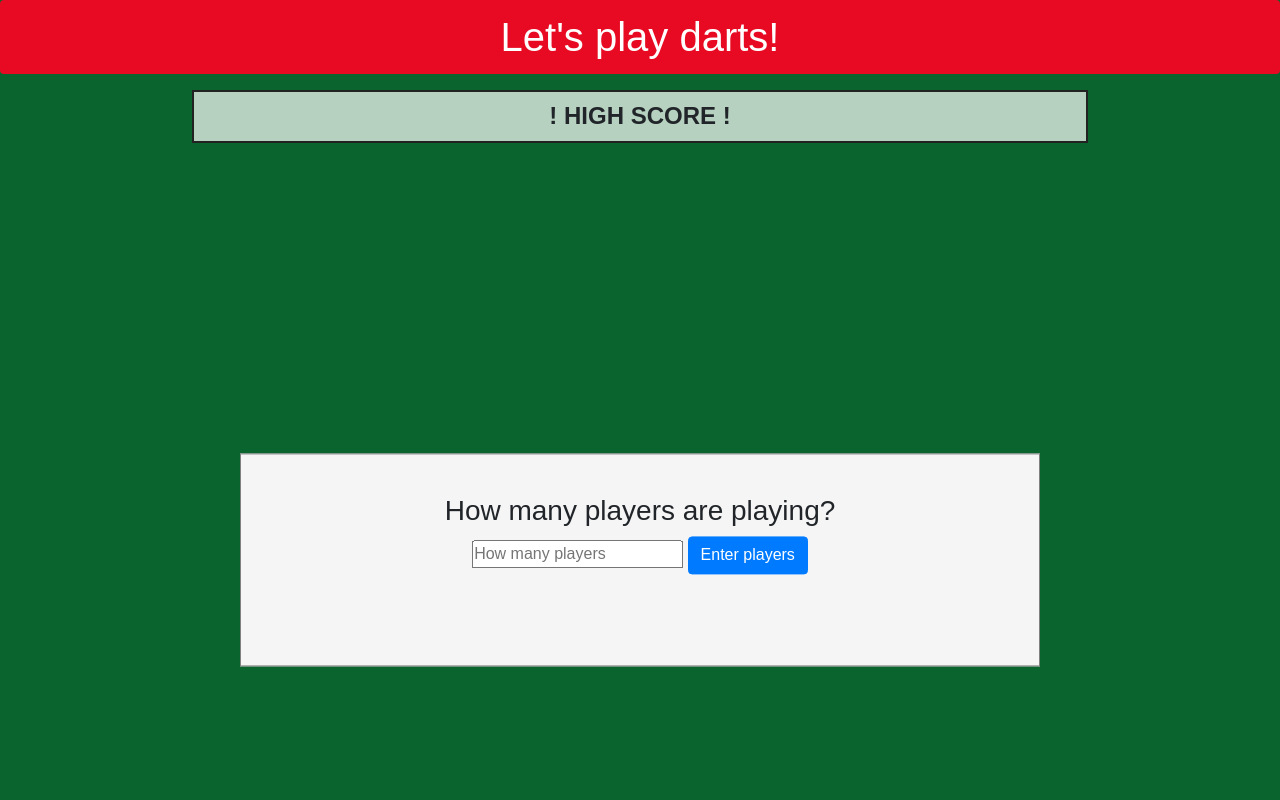
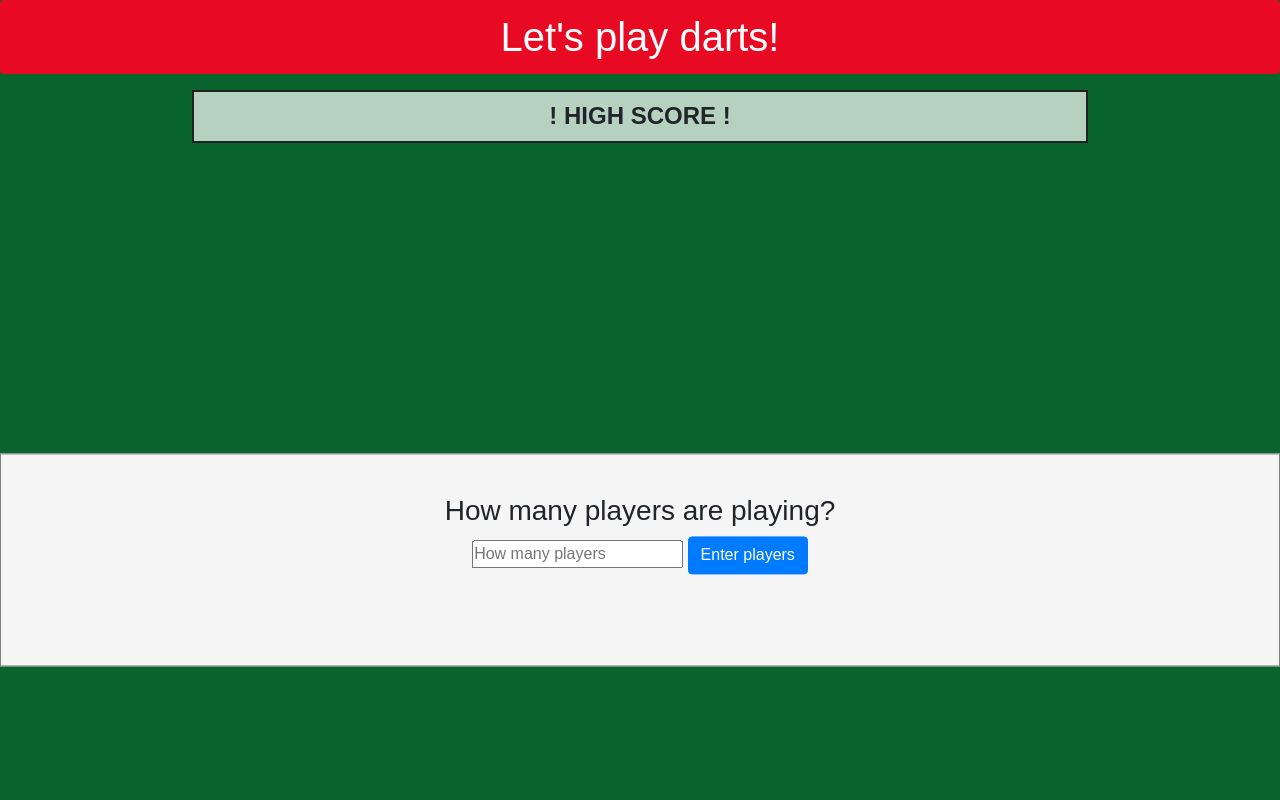
Before and after one commit to rcampbell1337/Darts_Webapp, a PHP site: page / in a window 1280 px wide. Run offline with PHP 8.4, Linux system fonts and the light colour scheme.

Commit message:
:bug: bug fix :bug:

```diff
--- a/assets/style.css
+++ b/assets/style.css
@@ -21,7 +21,7 @@
     left:50%;
     transform: translate(-50%, -50%);
     background: whitesmoke;
-    width:100vh;
+    width:100vw;
     padding:40px;
     border: 1px solid gray;
 }
```
